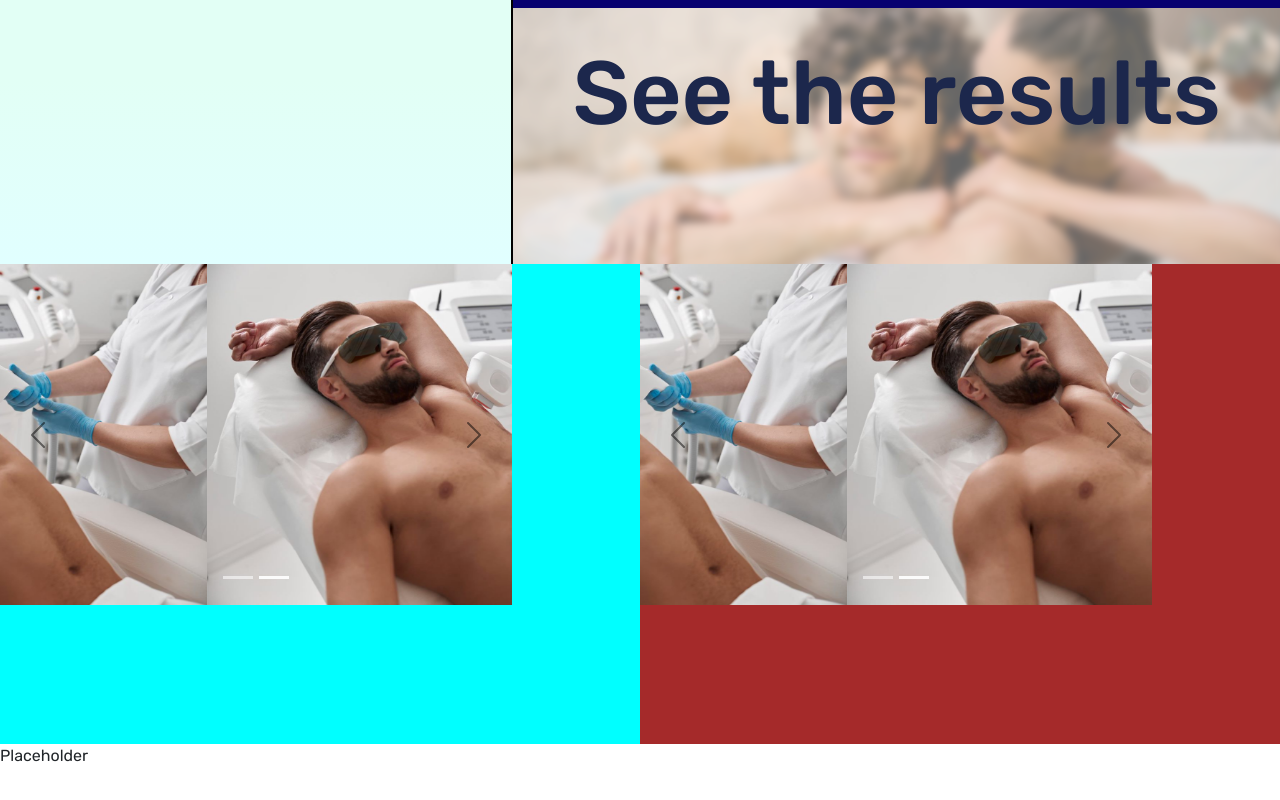
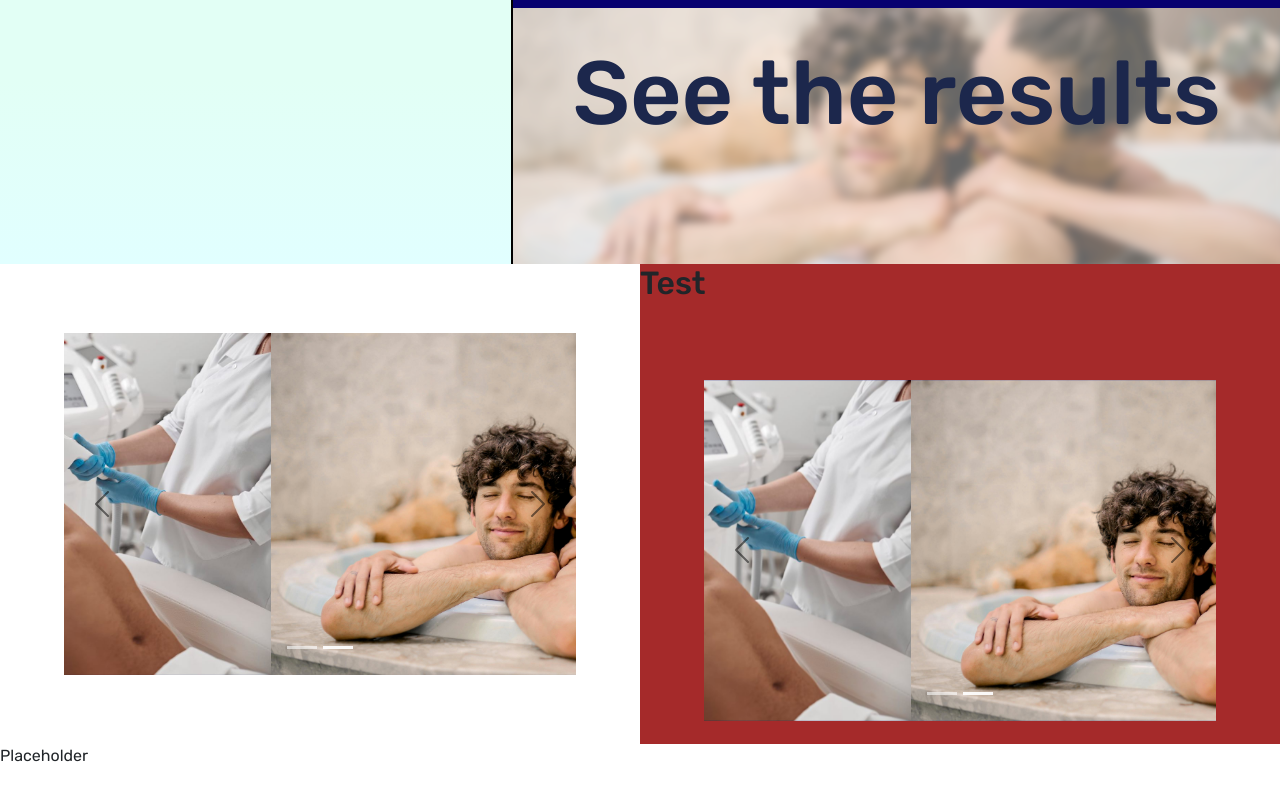
Before and after one commit to 0Pierce/Serenity-Website, a React (Vite) app in the folder Serenity/client/: page / in a window 1280 px wide. Shown: the part 2536-3336 px from the top of the page. Built offline with nearby package versions, Linux system fonts and the light colour scheme.

Commit message:
Updates to hp3

```diff
--- a/Serenity/client/src/pages/Homepage.jsx
+++ b/Serenity/client/src/pages/Homepage.jsx
@@ -211,7 +211,7 @@ export default function Homepage() {
           </div>
           <div className="hp3Bottom">
             <div className="hp3LeftBottom">
-
+              <div className="hp3CarContainer">
                   <div className="hp3Carousel">
 
                   <Carousel interval={6000}>
@@ -221,17 +221,19 @@ export default function Homepage() {
                       </Carousel.Item>
 
                       <Carousel.Item>
-                      <img src="/src/assets/images/img4.jpg" alt="" />
+                          <img src="/src/assets/images/img6.jpg" alt="" />
 
                       </Carousel.Item>
 
                     </Carousel>
 
                   </div>
-
+                </div>
 
             </div>
             <div className="hp3RightBottom">
+              <h2>Test</h2>
+              <div className="hp3CarContainer">
                     <div className="hp3Carousel">
 
                     <Carousel interval={6000}>
@@ -241,13 +243,15 @@ export default function Homepage() {
                         </Carousel.Item>
 
                         <Carousel.Item>
-                        <img src="/src/assets/images/img4.jpg" alt="" />
+                            <img src="/src/assets/images/img6.jpg" alt="" />
 
                         </Carousel.Item>
 
                       </Carousel>
 
                     </div>
+                  </div>
+
             </div>
           </div>
 
--- a/Serenity/client/src/styles/Homepage.css
+++ b/Serenity/client/src/styles/Homepage.css
@@ -688,8 +688,19 @@
     position: relative;
     width: 50%;
     height: 100%;
-    background-color: rgb(0, 255, 255);
+    background-color: rgba(0, 255, 255, 0);
 
+
+
+}
+
+.hp3CarContainer{
+    position: relative;
+    width: 100%;
+    height: 100%;
+    display: flex;
+    justify-content: center;
+    align-items: center;
 
 }
 
@@ -707,6 +718,7 @@
     width: 50%;
     height: 100%;
     background-color: rgb(165, 42, 42);
+
 }
 
 
@@ -714,17 +726,21 @@
 .hp3Carousel{
     position: relative;
     width: 80%;
-    display: flex;
-    justify-content: center;
+
+    max-height: 90%;
+    overflow: hidden;
     background-color: #070070;
 }
+
+
 
 .hp3Bottom img{
     position: relative;
     width: 100%;
-    height: 100%;
+    height: 20%;
     object-fit: cover ;
     z-index: 1;
+    overflow: hidden;
 
 }
 
```
Lines whose indentation alone changed are shown as unchanged.
